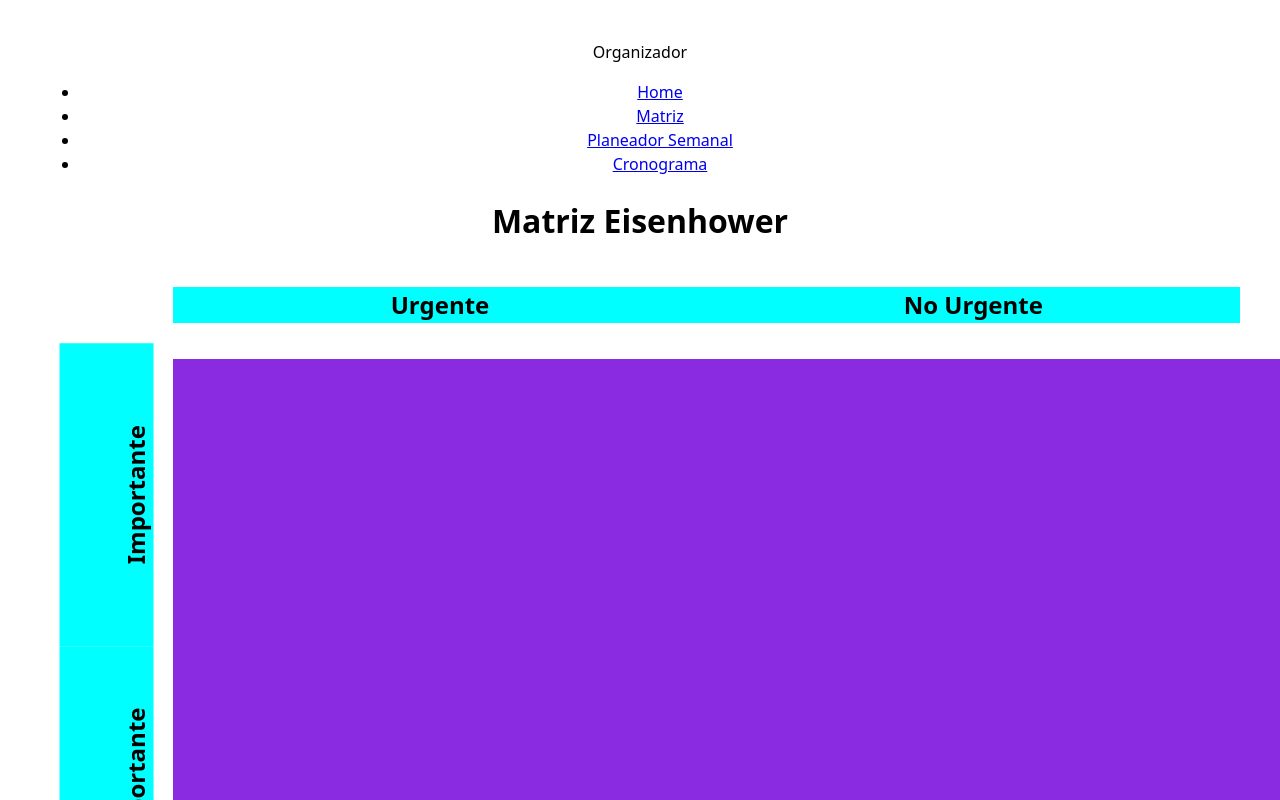
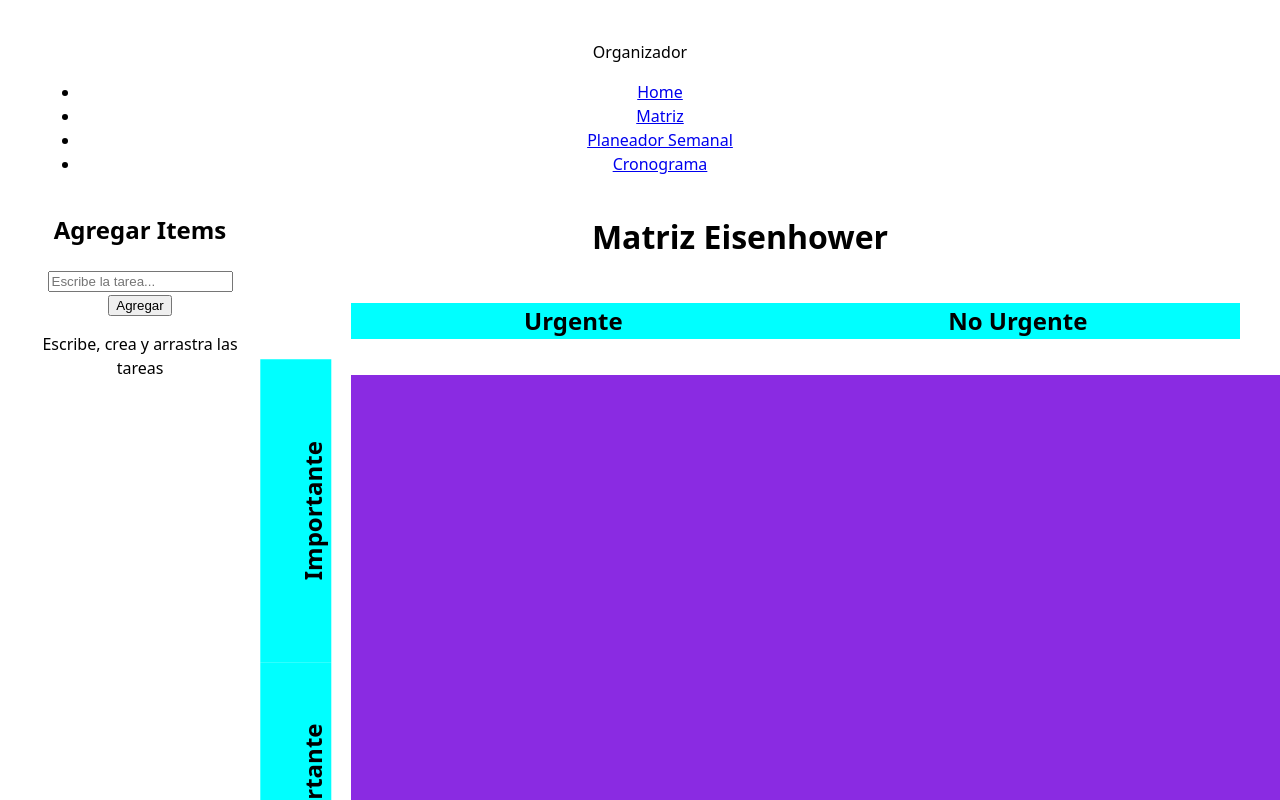
Before and after one commit to ZergioPC/my-mom-schedule, a React (Vite) app: page /#/matriz in a window 1280 px wide. Shown: the top 800 px of the page. Built offline with nearby package versions, Linux system fonts and the light colour scheme.

Commit message:
FEATURE. las tareas de la matriz se pueden borrar, se organiza la UI de la matriz

```diff
--- /dev/null
+++ b/src/Components/MatrixItem/MatrixItem.css
@@ -0,0 +1,4 @@
+.MatrixItem {
+  list-style: none;
+  display: flex;
+}
--- a/src/Components/MatrixItem/index.jsx
+++ b/src/Components/MatrixItem/index.jsx
@@ -1,19 +1,26 @@
 import React from "react";
+import "./MatrixItem.css";
 
-function MatrixItem({ item, quadrant, onDragStart, showDelete, onDelete }) {
+function MatrixItem({ item, quadrant, onDragStart, onDelete }) {
+  const [check, setCheck] = React.useState(false);
+
   return (
     <li
       draggable
       onDragStart={(e) => onDragStart(e, item, quadrant)}
+      className="MatrixItem"
     >
+      <input
+        type="checkbox"
+        checked={check}
+        onChange={e => setCheck(e.target.checked)}
+      />
       <p>{item.txt}</p>
-      {showDelete && (
-        <button
+      <button
           onClick={() => onDelete(item.id)}
         >
           ✕
         </button>
-      )}
     </li>
   );
 }
--- a/src/Components/MatrixQuadrant/index.jsx
+++ b/src/Components/MatrixQuadrant/index.jsx
@@ -7,6 +7,7 @@ function MatrixQuadrant({
   onDragStart,
   onDrop,
   onDragOver,
+  onDelete,
   className
 }) {
   return (
@@ -22,7 +23,7 @@ function MatrixQuadrant({
             item={item}
             quadrant={quadrant}
             onDragStart={onDragStart}
-            showDelete={false}
+            onDelete={onDelete}
           />
         ))}
       </ul>
--- a/src/Pages/Matriz/Matriz.css
+++ b/src/Pages/Matriz/Matriz.css
@@ -1,3 +1,11 @@
+.Matriz {
+  display: grid;
+  grid-template-columns: 1fr 5fr;
+}
+
+.Matriz > .Matriz-main { grid-column: 2/3; grid-row: 1/2;}
+.Matriz > .Matriz-aside { grid-column: 1/2; grid-row: 1/2;}
+
 .matriz-table {
   display: grid;
   grid-template-rows: 1fr 4fr 4fr;
--- a/src/Pages/Matriz/index.jsx
+++ b/src/Pages/Matriz/index.jsx
@@ -2,50 +2,27 @@ import "./Matriz.css";
 
 import { useState } from "react";
 
-import { DraggableList } from "../../Components/DraggableList";
-import { DraggableItem } from "../../Components/DraggableItem";
+import { MatrixQuadrant } from "../../Components/MatrixQuadrant";
+import { MatrixItem } from "../../Components/MatrixItem";
 
 import useMatrizCtx from "../../Hooks/useMatrizCtx";
 
-const AUXTASK = [
-  {id:1, txt: "prueba 1"},
-  {id:2, txt: "prueba 2"},
-  {id:3, txt: "prueba 3"},
-]
+// const AUXTASK = [
+//   {id:1, txt: "prueba 1"},
+//   {id:2, txt: "prueba 2"},
+//   {id:3, txt: "prueba 3"},
+// ]
 
-function MatrixQuadrant({
-  items,
-  quadrant,
-  onDragStart,
-  onDrop,
-  onDragOver,
-  className
-}) {
-  return (
-    <section
-      onDrop={(e) => onDrop(e, quadrant)}
-      onDragOver={onDragOver}
-      className={className + " matriz-sec"}
-    >
-      <ul>
-        {items.map((item, idx) => (
-          <DraggableItem
-            key={idx}
-            item={item}
-            quadrant={quadrant}
-            onDragStart={onDragStart}
-            showDelete={false}
-          />
-        ))}
-      </ul>
-    </section>
-  );
-}
+const AUXTASK = []
 
 function Matriz(){
   const {
     matriz,
     moveItem,
+    rmUrgencia,
+    rmNoUrgencia,
+    rmImportant,
+    rmNoImportant,
     addToQuadrant,
   } = useMatrizCtx();
 
@@ -100,12 +77,10 @@ function Matriz(){
   };
 
   return (
-    <div>
-      <h1>
-        Matriz Eisenhower
-      </h1>
+    <div className="Matriz">
+      <main className="Matriz-main">
+        <h1>Matriz Eisenhower</h1>
 
-      <main>
         <section className="matriz-table">
           <h2
             className="matriz-title matriz-title-1"
@@ -116,6 +91,7 @@ function Matriz(){
             onDragStart={handleDragStart}
             onDrop={handleDrop}
             onDragOver={handleDragOver}
+            onDelete={rmUrgencia}
             className={"matriz-sec-1"}
           />
 
@@ -128,6 +104,7 @@ function Matriz(){
             onDragStart={handleDragStart}
             onDrop={handleDrop}
             onDragOver={handleDragOver}
+            onDelete={rmNoUrgencia}
             className={"matriz-sec-2"}
           />
 
@@ -140,6 +117,7 @@ function Matriz(){
             onDragStart={handleDragStart}
             onDrop={handleDrop}
             onDragOver={handleDragOver}
+            onDelete={rmImportant}
             className={"matriz-sec-3"}
           />
 
@@ -152,12 +130,13 @@ function Matriz(){
             onDragStart={handleDragStart}
             onDrop={handleDrop}
             onDragOver={handleDragOver}
+            onDelete={rmNoImportant}
             className={"matriz-sec-4"}
           />
         </section>
       </main>
 
-      <aside>
+      <aside className="Matriz-aside">
         <h2>Agregar Items</h2>
 
         <form onSubmit={handleCreateItem}>
@@ -167,16 +146,15 @@ function Matriz(){
             onChange={(e) => setNewItemText(e.target.value)}
             placeholder="Escribe la tarea..."
           />
-          <button type="submit">Add Item</button>
+          <button type="submit">Agregar</button>
         </form>
 
         <div>
-          <p>Arrastra las tareas</p>
             {pendingItems.length === 0 ? (
-              <p>No pending items</p>
+              <p>Escribe, crea y arrastra las tareas</p>
             ) : (<ul>{
               pendingItems.map(item => (
-                <DraggableItem
+                <MatrixItem
                   key={item.id}
                   item={item}
                   quadrant="pending"
```
